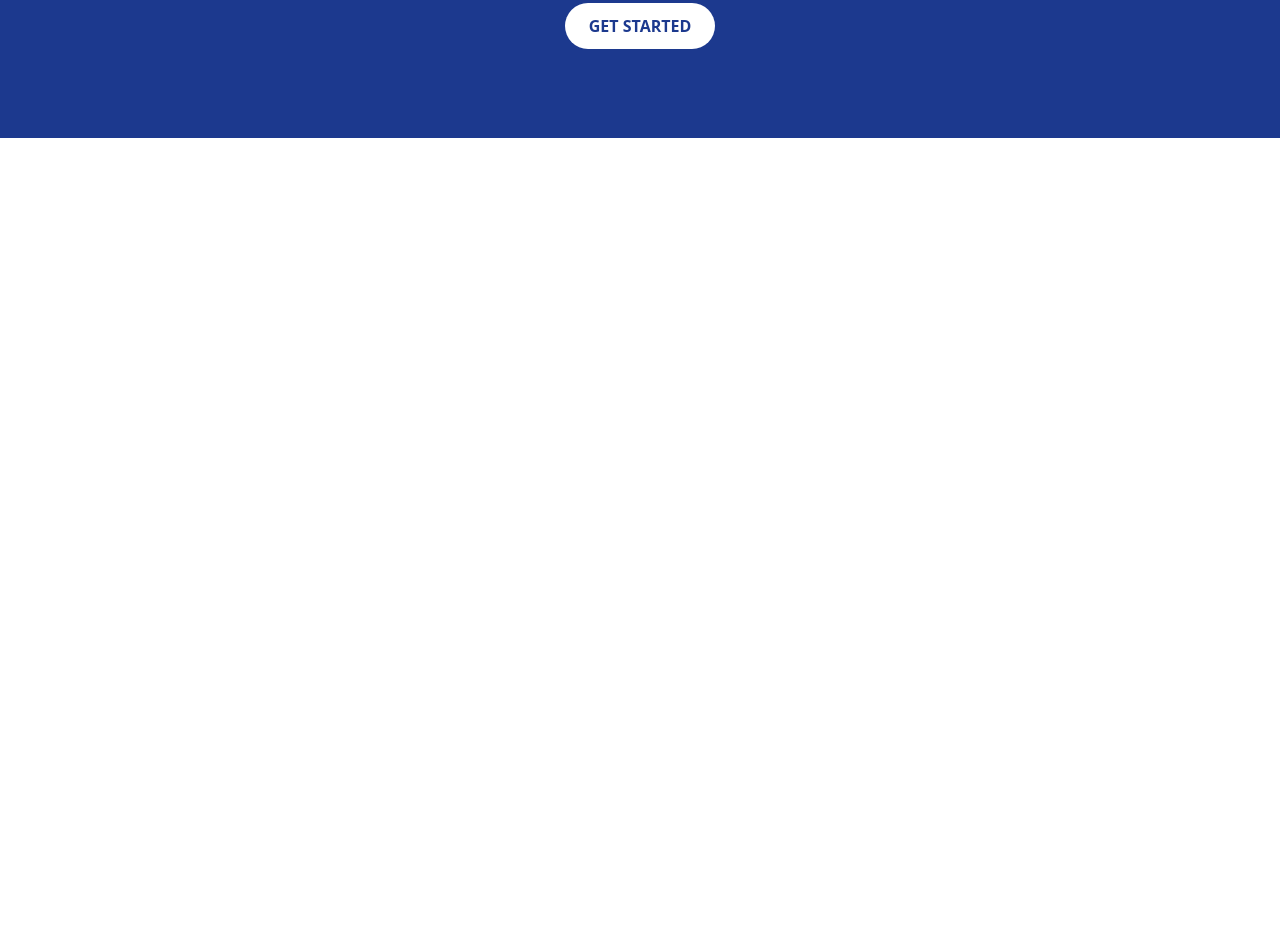
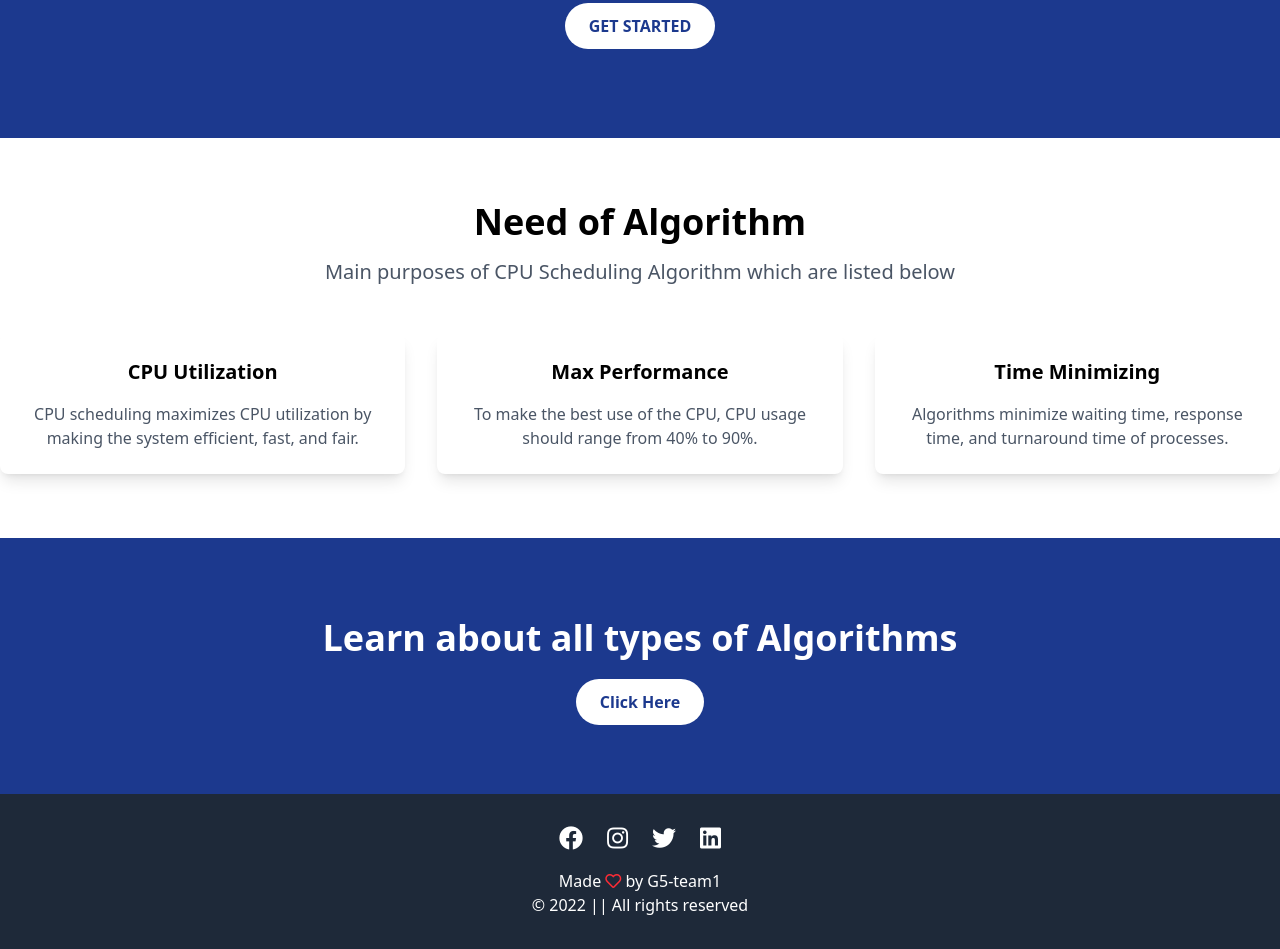
Before and after one commit to AdityaGupta2810/cpuscheduler, a website: page src/index.html in a window 1280 px wide. Shown: the part 270-1219 px from the top of the page. Before the commit the page ends 800 px from the top, so only its background shows below. Drawn offline with Linux system fonts and the light colour scheme.

Commit message:
Home page created

```diff
--- a/src/index.html
+++ b/src/index.html
@@ -5,11 +5,13 @@
     <meta name="viewport" content="width=device-width, initial-scale=1.0">
     <title>Document</title>
     <link rel="stylesheet" href="/src/output.css">
+    <link rel="stylesheet" href="https://pro.fontawesome.com/releases/v5.10.0/css/all.css"
+        integrity="sha384-AYmEC3Yw5cVb3ZcuHtOA93w35dYTsvhLPVnYs9eStHfGJvOvKxVfELGroGkvsg+p" crossorigin="anonymous" />
 </head>
 <body>
 
      <!-- Sidebar for Mobile (Hidden on Larger Screens) -->
-     <div id="sidebar" class="fixed inset-y-0 left-0  bg-gray-800 text-white w-64 transform -translate-x-full sm:hidden transition-transform duration-200 ease-in-out z-50">
+     <div id="sidebar" class="fixed inset-y-0 left-0  bg-gray-900 text-white w-64 transform -translate-x-full sm:hidden transition-transform duration-200 ease-in-out z-50">
         <div class="p-4">
             <h1 class="text-2xl font-bold">Santosh Vastralay</h1>
         </div>
@@ -33,7 +35,7 @@
             <ul class="hidden md:flex space-x-6  text-xl font-semibold justify-center items-center gap-6">
                 <li>Home</li>
                 <li>Simulator</li>
-                <li>Conten</li>
+                <li>Docs</li>
                 <li>About us</li>
             </ul>
 
@@ -58,5 +60,61 @@
             </div>
     </section>
 
+      <!-- Course Section -->
+<section class="container mx-auto py-16 text-center">
+    <h1 class="text-4xl font-bold mb-4">Need of Algorithm</h1>
+    <p class="text-gray-600 mb-12 font-medium text-xl">Main purposes of CPU Scheduling Algorithm which are listed below</p>
+
+    <div class="grid grid-cols-1 md:grid-cols-3 gap-8" data-aos="zoom-in-up">
+        <div class="bg-white p-6 rounded-lg shadow-lg hover:shadow-2xl transition">
+            <h3 class="text-xl font-bold mb-4">CPU Utilization</h3>
+            <p class="text-gray-600">CPU scheduling maximizes CPU utilization by making the system efficient, fast, and fair.</p>
+        </div>
+        <div class="bg-white p-6 rounded-lg shadow-lg hover:shadow-2xl transition">
+            <h3 class="text-xl font-bold mb-4">Max Performance</h3>
+            <p class="text-gray-600">To make the best use of the CPU, CPU usage should range from 40% to 90%.</p>
+        </div>
+        <div class="bg-white p-6 rounded-lg shadow-lg hover:shadow-2xl transition">
+            <h3 class="text-xl font-bold mb-4">Time Minimizing</h3>
+            <p class="text-gray-600">Algorithms minimize waiting time, response time, and turnaround time of processes.</p>
+        </div>
+    </div>
+</section>
+
+
+
+<!-- Call to Action Section -->
+<section class="bg-blue-900 text-white py-20 text-center" data-aos="zoom-in-up">
+    <h1 class="text-4xl font-bold mb-8">Learn about all types of Algorithms</h1>
+    <a href="./docs.html" class="bg-white text-blue-900 px-6 py-3  rounded-full font-semibold hover:bg-gray-200 transition">Click Here</a>
+</section>
+
+<!-- Footer Section -->
+<section class="bg-gray-800 text-white py-8 text-center">
+    <div class="flex justify-center space-x-6 mb-4">
+        <a href="https://www.facebook.com" class="hover:text-gray-300"><i class="fab fa-facebook text-2xl"></i></a>
+        <a href="https://www.instagram.com" class="hover:text-gray-300"><i class="fab fa-instagram text-2xl"></i></a>
+        <a href="https://twitter.com" class="hover:text-gray-300"><i class="fab fa-twitter text-2xl"></i></a>
+        <a href="https://www.linkedin.com" class="hover:text-gray-300"><i class="fab fa-linkedin text-2xl"></i></a>
+    </div>
+    <p>Made  <i class="far fa-heart text-red-500"></i> by G5-team1</p>
+    <p>&copy; 2022 || All rights reserved</p>
+</section>
+
+
+    <script>
+
+        // Toggle sidebar for small screens
+const sidebar = document.getElementById("sidebar");
+const sidebarToggle = document.getElementById("sidebarToggle");
+
+sidebarToggle.addEventListener("click", () => {
+   sidebar.classList.toggle("-translate-x-full");
+});
+
+       function showMenu() {
+           document.querySelector('.nav-links').classList.toggle('hidden');
+       }
+   </script>
 </body>
 </html>
```
Also changed, not shown: src/output.css.
